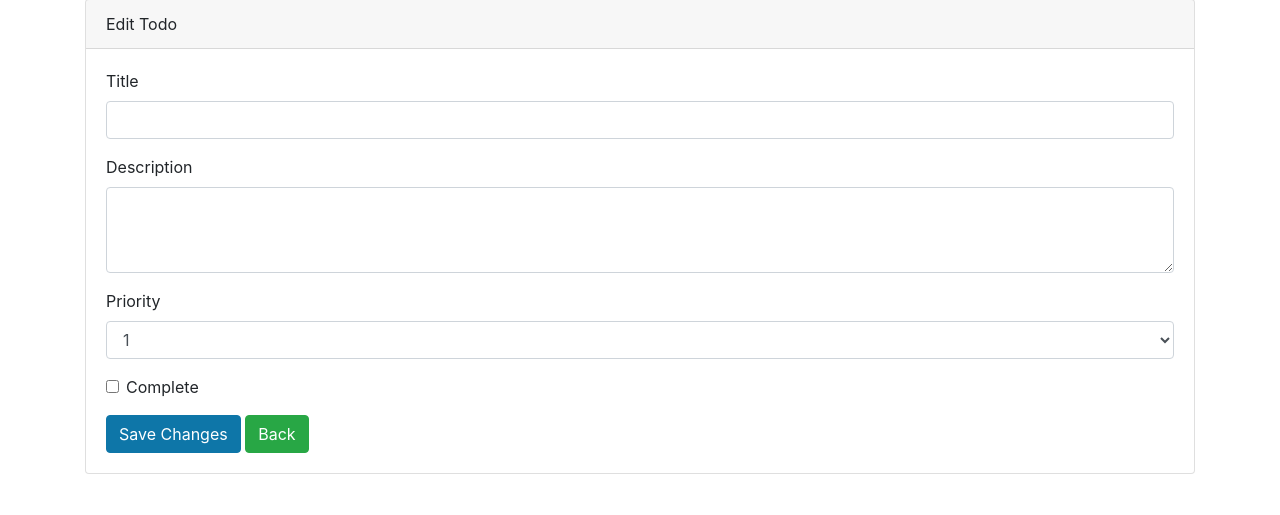
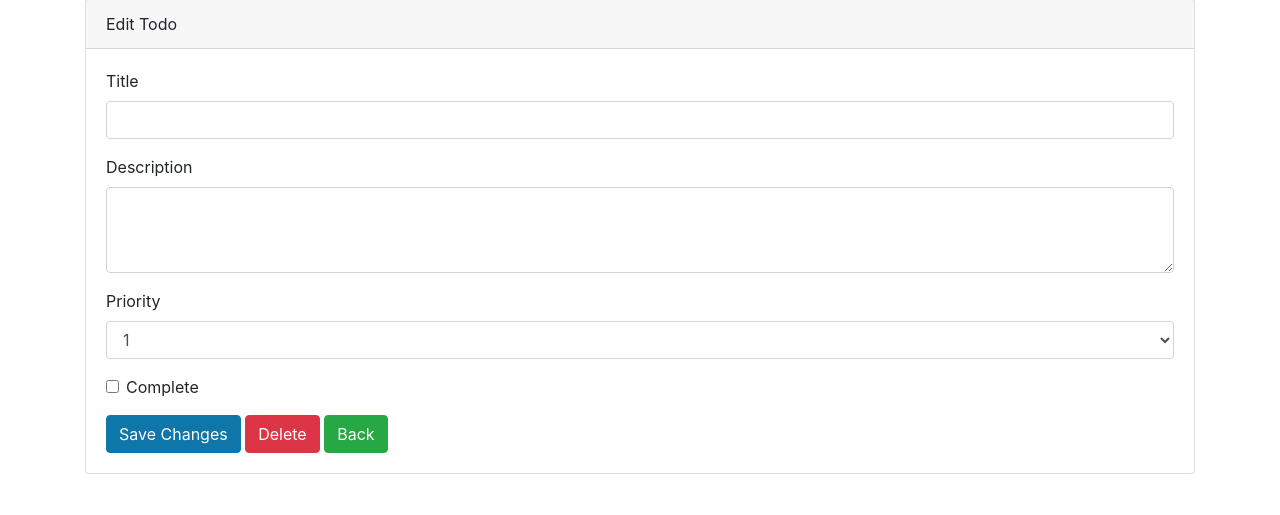
Before and after one commit to AlexDenkko/FastAPI_Fullstack_Project, a FastAPI app: template fastapi/TodoApp/templates/edit-todo.html in a window 1280 px wide. Shown: the part 71-586 px from the top of the page. Run offline with FastAPI, Linux system fonts and the light colour scheme; the template is opened without the code that fills it, so the values that code supplies are empty; some libraries are stand-ins or nearby versions.

Commit message:
added delete button

```diff
--- a/fastapi/TodoApp/templates/edit-todo.html
+++ b/fastapi/TodoApp/templates/edit-todo.html
@@ -30,6 +30,7 @@
                     <label class="form-check-label">Complete</label>
                 </div>
                 <button type="submit" class="btn btn-primary">Save Changes</button>
+                <button id="deleteButton" type="button" class="btn btn-danger">Delete</button>
                 <a href="/todos/todo-page" class="btn btn-success">Back</a>
             </form>
         </div>
```
